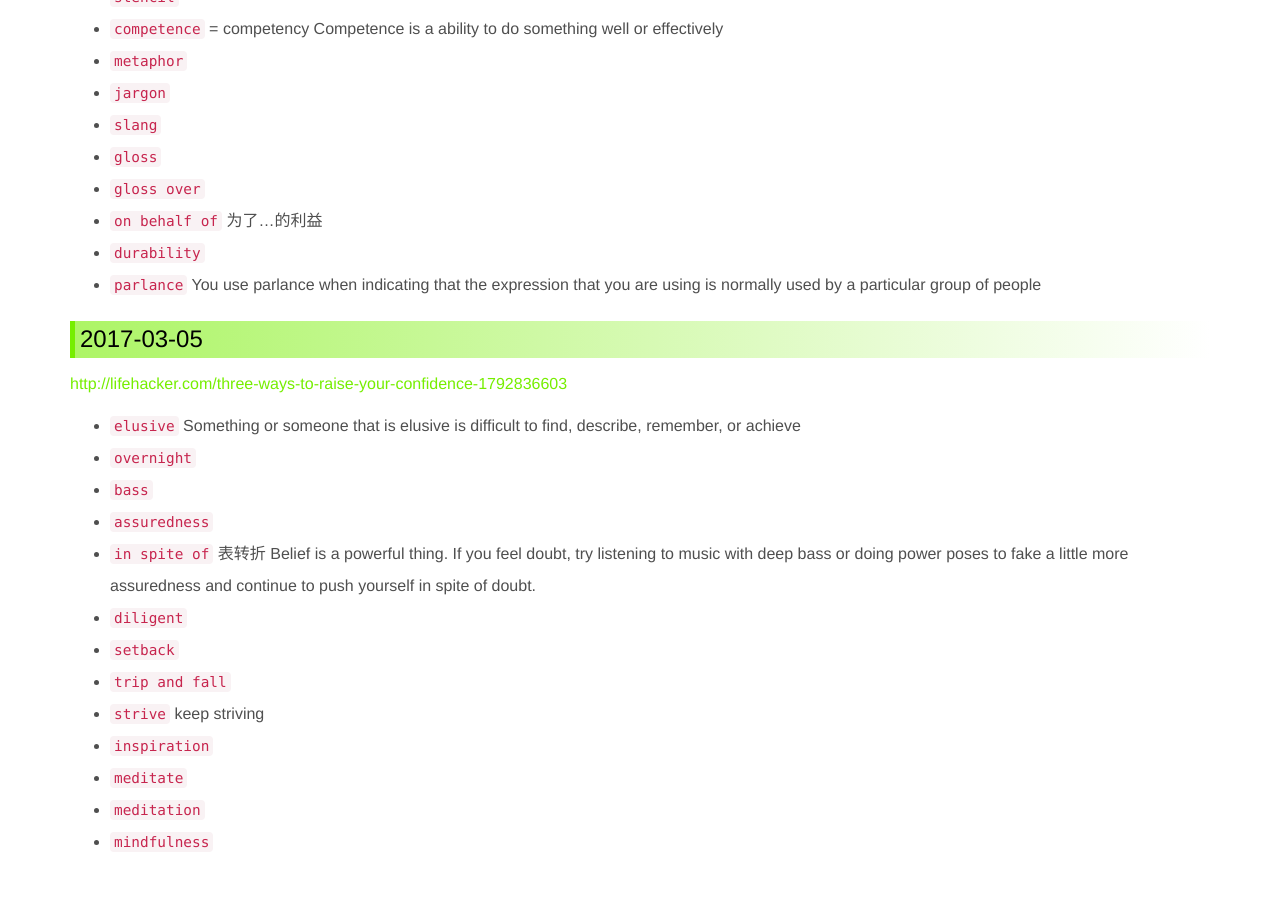
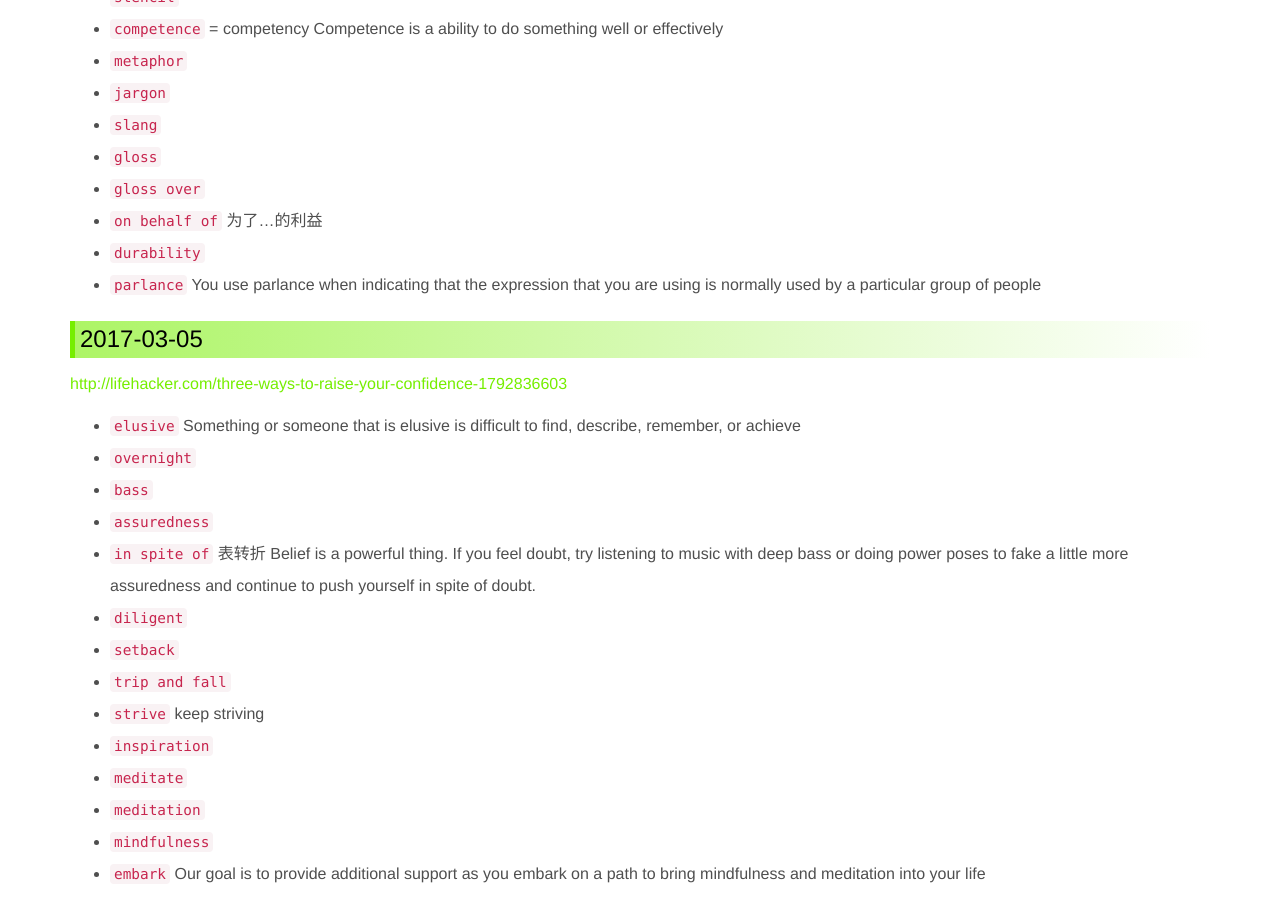
Before and after one commit to ronniewang/ronniewang.github.io, a Jekyll site: the page built from _posts/2017-03-01-willpower-experiment-march.md, in a window 1280 px wide and 900 px high, scrolled down 1989 px. Built offline with Jekyll 4.4.1, drawn with Linux system fonts in a browser that asks for light colours; before the commit the page ends 2857 px from its top, so only the background shows below that.

Commit message:
update files

```diff
--- a/_posts/2017-03-01-willpower-experiment-march.md
+++ b/_posts/2017-03-01-willpower-experiment-march.md
@@ -95,3 +95,4 @@ description: 意志力很宝贵, 用着用着就没了, 有什么办法能提升
 * `meditate`
 * `meditation`
 * `mindfulness`
+* `embark` Our goal is to provide additional support as you embark on a path to bring mindfulness and meditation into your life
```
